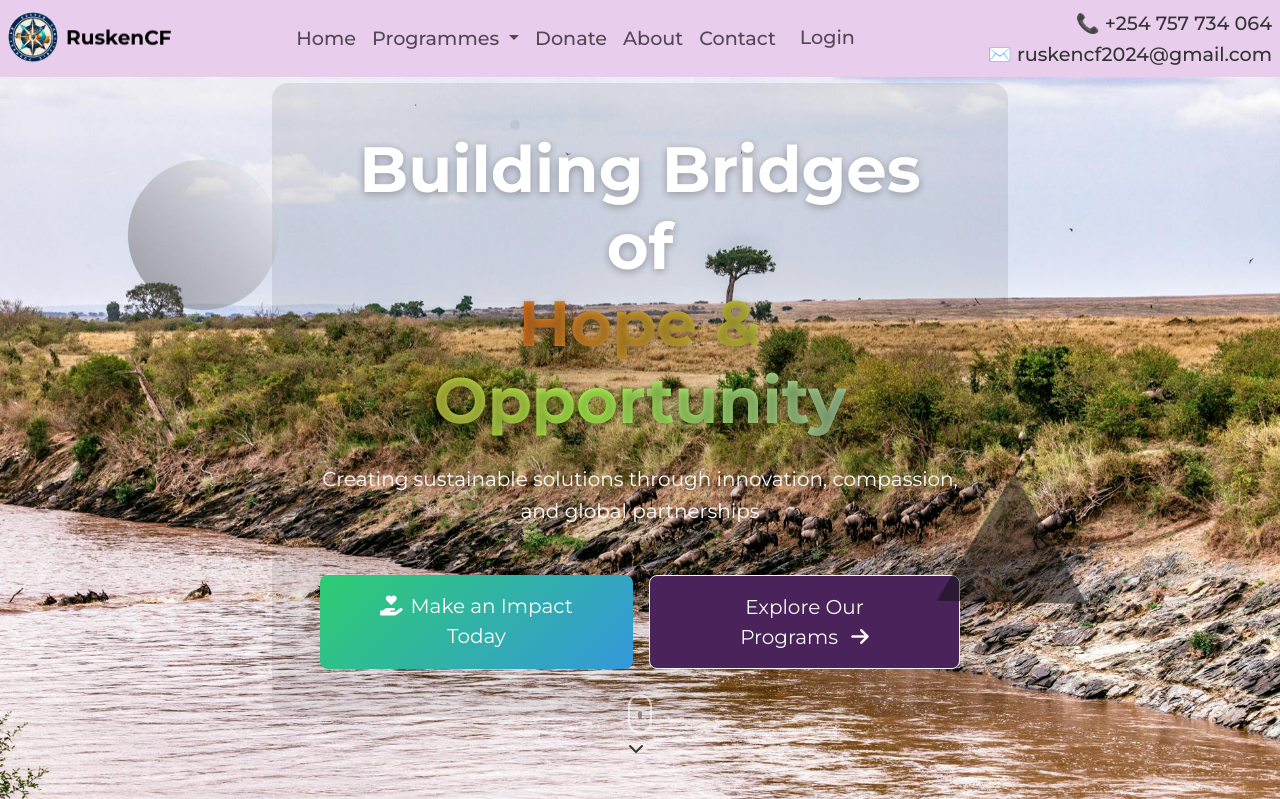
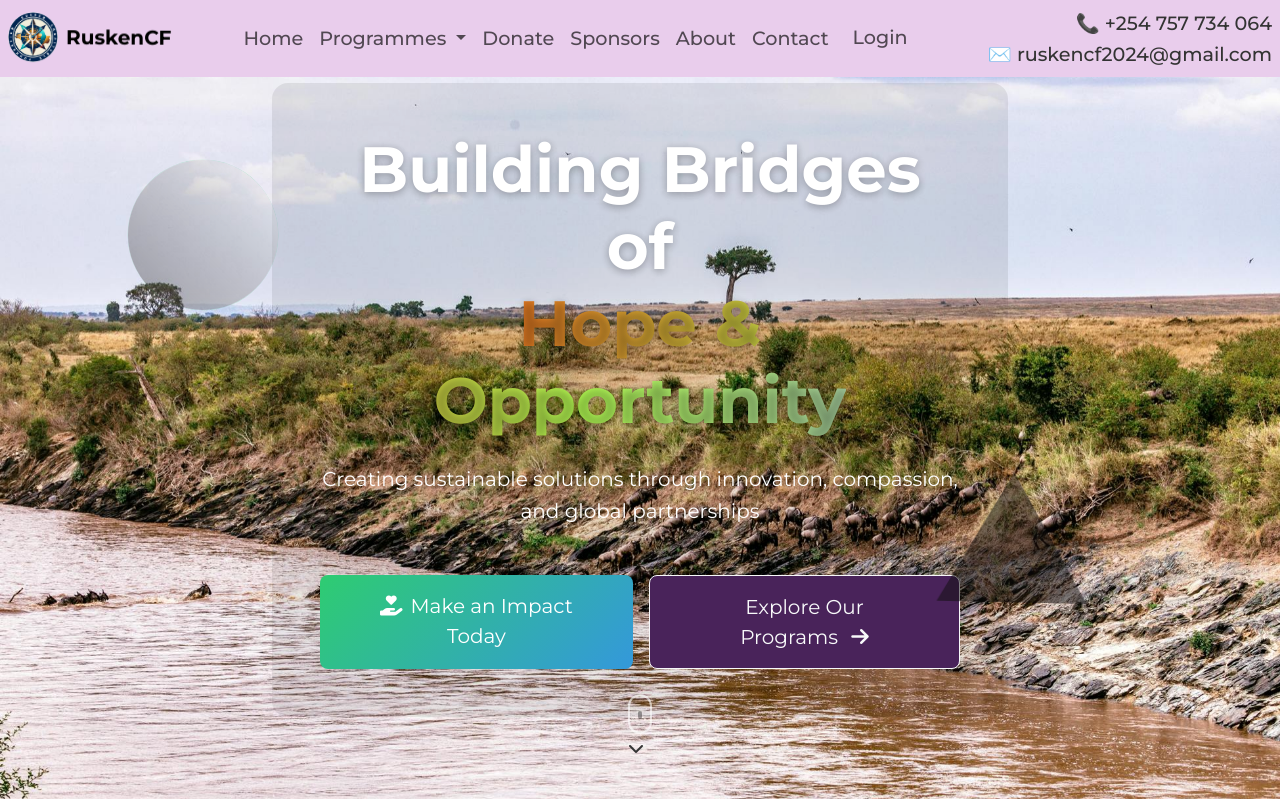
Before and after one commit to KEVINOCHAE/Rusken-Charitable-Foundation, a Flask app: page / in a window 1280 px wide. Shown: the top 799 px of the page. Run offline with Flask 3, Linux system fonts and the light colour scheme; data that the repository does not hold is empty; some libraries are stand-ins or nearby versions.

Commit message:
more aesthetics and changes

```diff
--- a/app/templates/base.html
+++ b/app/templates/base.html
@@ -91,6 +91,7 @@
           </ul>
         </li>
         <li class="nav-item"><a class="nav-link" href="{{ url_for('main.donate_details') }}">Donate</a></li>
+        <li class="nav-item"><a class="nav-link" href="{{url_for('main.home')}}#our-donors">Sponsors</a></li>
         <li class="nav-item"><a class="nav-link" href="{{ url_for('main.about') }}">About</a></li>
         <li class="nav-item"><a class="nav-link" href="{{ url_for('main.contact') }}">Contact</a></li>
 
@@ -219,6 +220,7 @@
           <li><a href="#">Programmes</a></li>
           <li><a href="{{ url_for('main.about') }}">About</a></li>
           <li><a href="{{ url_for('main.donate_details') }}">Donate</a></li>
+          <li><a href="{{url_for('main.home')}}#our-donors">Sponsors</a></li>
           <li><a href="{{ url_for('main.contact') }}">Contact</a></li>
         </ul>
       </div>
--- a/app/templates/main/home.html
+++ b/app/templates/main/home.html
@@ -525,9 +525,9 @@ document.addEventListener('DOMContentLoaded', () => {
 });
 </script>
 
-<section id="our-donors" class="py-6 bg-white">
-  <div class="container text-center">
-    <h2 class="h3 fw-bold mb-5">Our Valued Donors</h2>
+<section id="our-donors" class="py-6 bg-white"  >
+  <div class="container text-center" >
+    <h2 class="h3 fw-bold mb-5">Our Valued Sponsors & Donors</h2>
     <div class="row justify-content-center g-4">
 
       <!-- Donor 1 -->
```
Also changed, not shown: 1 other file.
